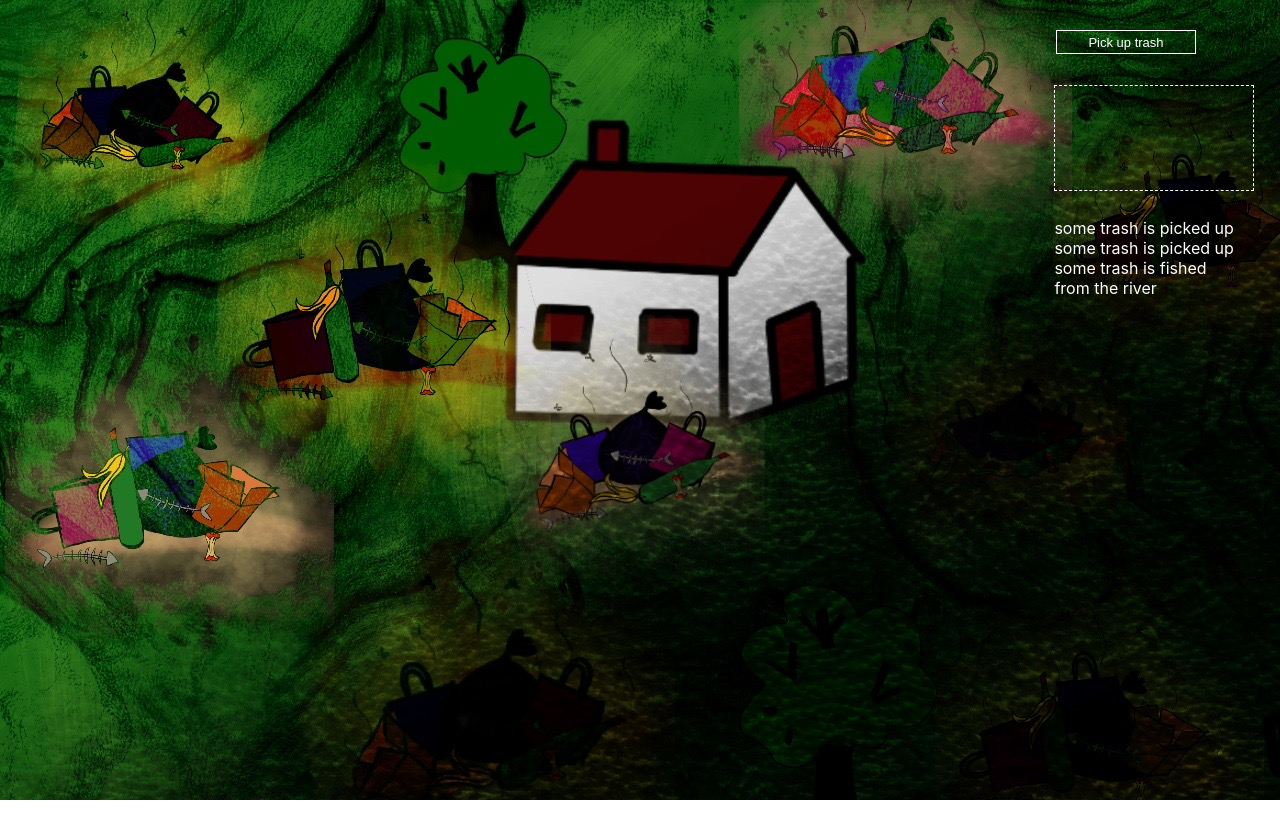
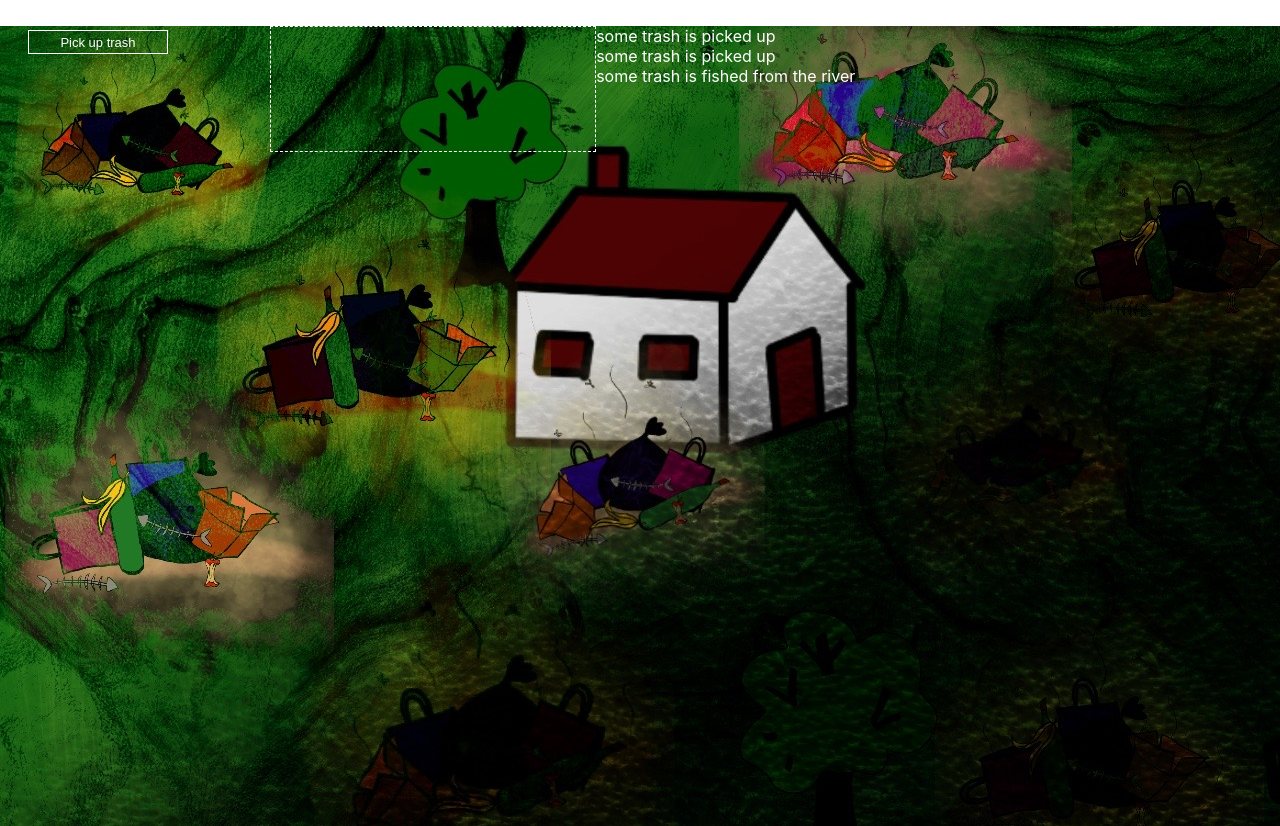
Before and after one commit to henrybzhang/green-room, a React (Create React App) app: page / in a window 1280 px wide. Before the commit the page ends 800 px from the top, so only its background shows below. Built offline with nearby package versions, Linux system fonts and the light colour scheme.

Commit message:
Update App.css

```diff
--- a/src/styles/App.css
+++ b/src/styles/App.css
@@ -4,11 +4,8 @@
 }
 
 .items {
-  width: 200px;
-  height: 300px;
-  padding-right: 2%;
-  padding-top: 2%;
+  margin: 2%;
   display: flex;
+  flex-direction: row;
   flex-wrap: wrap;
-  margin-left: auto;
 }
```
